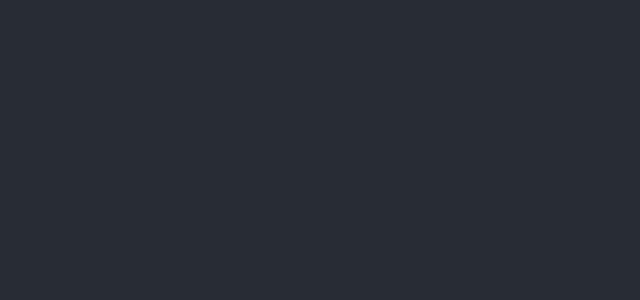
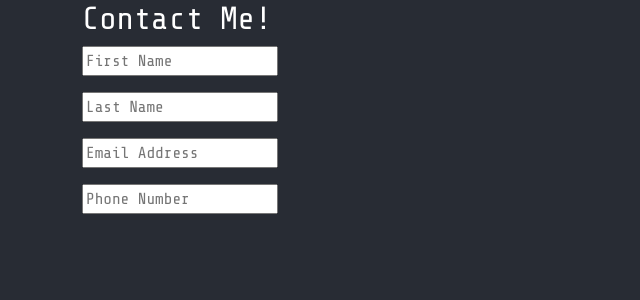
Before and after one commit to JoshBreezy/Portfolio, a React (Create React App) app: page /contact in a window 1280 px wide. Before the commit this address had no page. Shown: the top 300 px of the page, without its empty margins (0-640 px from the left). Built offline with nearby package versions, Linux system fonts and the light colour scheme.

Commit message:
Started contact form

```diff
--- a/package.json
+++ b/package.json
@@ -9,6 +9,7 @@
     "bootstrap": "^5.1.3",
     "react": "^18.2.0",
     "react-dom": "^18.2.0",
+    "react-hook-form": "^7.33.0",
     "react-router-dom": "^6.3.0",
     "react-scripts": "5.0.1",
     "reactstrap": "^9.1.1",
--- a/src/App.js
+++ b/src/App.js
@@ -4,6 +4,7 @@ import { Routes, Route } from 'react-router-dom';
 import './App.css';
 import Main from './components/Main';
 import Projects from './components/Projects';
+import Contact from './components/Contact';
 import 'bootstrap/dist/css/bootstrap.min.css';
 
 function App() {
@@ -11,6 +12,7 @@ function App() {
     <Routes>
       <Route path='/' element={<Main />} />
       <Route path='/projects' element={<Projects />} />
+      <Route path='/contact' element={<Contact />} />
     </Routes>
   );
 }
--- a/src/components/Contact.js
+++ b/src/components/Contact.js
@@ -0,0 +1,159 @@
+import React, { useState } from 'react';
+import { useForm } from 'react-hook-form';
+import { Row, Col, Container, Button } from 'reactstrap';
+
+export default function ContactForm () {
+
+    const {
+        register,
+        handleSubmit,
+        formState: { errors }
+    } = useForm();
+
+    console.log(errors);
+
+    /*
+    const [values, setValues] = useState({
+        first: '',
+        last: '',
+        email: '',
+        phone: '',
+        agree: false,
+        feedback: ''
+    });
+
+    const handleFirst = (event) => {
+        event.persist();
+        setValues((values) => ({
+            ...values,
+            first: event.target.value
+        }));
+    };
+
+    const handleLast = (event) => {
+        event.persist();
+        setValues((values) => ({
+            ...values,
+            last: event.target.value
+        }));
+    };
+
+    const handleEmail = (event) => {
+        event.persist();
+        setValues((values) => ({
+            ...values,
+            email: event.target.value
+        }));
+    };
+
+    const handlePhone = (event) => {
+        event.persist();
+        setValues((values) => ({
+            ...values,
+            phone: event.target.value
+        }));
+    };
+
+    const handleAgree = (event) => {
+        event.persist();
+        setValues((values) => ({
+            ...values,
+            agree: event.target.value
+        }));
+    };
+
+    const handleFeedback = (event) => {
+        event.persist();
+        setValues((values) => ({
+            ...values,
+            feedback: event.target.value
+        }));
+    };
+
+    const handleChange = (event) => {
+        this.setState({value: event.target.value});
+      }
+    */
+
+    return (
+
+        <Container className='container-fluid'>
+            <Row className='row-content'>
+                <h2 style={{color: 'white'}}>Contact Me!</h2>
+                <Col>
+                <form onSubmit={handleSubmit((data) => {
+                    console.log(data);
+                    })}>
+                    <input {...register('first', {required: 'This is required'})} placeholder='First Name' />
+                    <p>{errors.first?.message}</p>
+                    <input {...register('last', {required: 'This is required'})} placeholder='Last Name' />
+                    <p>{errors.last?.message}</p>
+                    <input {...register('email', {required: 'This is required'})} placeholder='Email Address' />
+                    <p>{errors.email?.message}</p>
+                    <input {...register('phone', {required: 'This is required'})} placeholder='Phone Number' />
+                    <p>{errors.phone?.message}</p>
+                </form>
+                </Col>
+            </Row>
+        </Container>
+
+
+        /*
+        <>
+            <Container>
+                <Row>
+                    <Col>
+                        <h2>Contact me!</h2>
+                        <hr />
+                    </Col>
+                </Row>
+                <Row className='row-content'>
+                    <Col>
+                        <form onSubmit={handleSubmit()}>
+                            <input
+                                id="first-name"
+                                class="form-field"
+                                type="text"
+                                placeholder="First Name"
+                                name="first"
+                                value={values.first}
+                                onChange={handleChange}
+                            />
+                            <input
+                                id='last-name'
+                                class='form-field'
+                                type='text'
+                                placeholder='Last Name'
+                                name='last'
+                                value={values.last}
+                                onChange={handleChange}
+                            />
+                            <input
+                                id='email'
+                                class='form-field'
+                                type='text'
+                                placeholder='Email Address'
+                                name='email'
+                                value={values.email}
+                                onChange={handleChange}
+                            />
+                            <input
+                                id='phone'
+                                class='form-field'
+                                type='text'
+                                placeholder='Phone Number'
+                                name='phone'
+                                value={values.phone}
+                                onChange={handleChange}
+                            />
+                            <select>
+
+                            </select>
+                        </form>
+                    </Col>
+                </Row>
+            </Container>
+        </>
+        */
+    )
+};
--- a/src/components/Projects.js
+++ b/src/components/Projects.js
@@ -2,7 +2,6 @@ import React from 'react';
 import { Card, CardImg, CardText, CardBody, CardTitle, Button, Col } from 'reactstrap';
 import { PROJECTS } from './shared/projects';
 import { baseURL } from './shared/baseURL';
-import { Link } from 'react-router-dom';
 
 
 function RenderProjects () {
```
Also changed, not shown: 1 other file (tests, documents, lock files or other folders).
